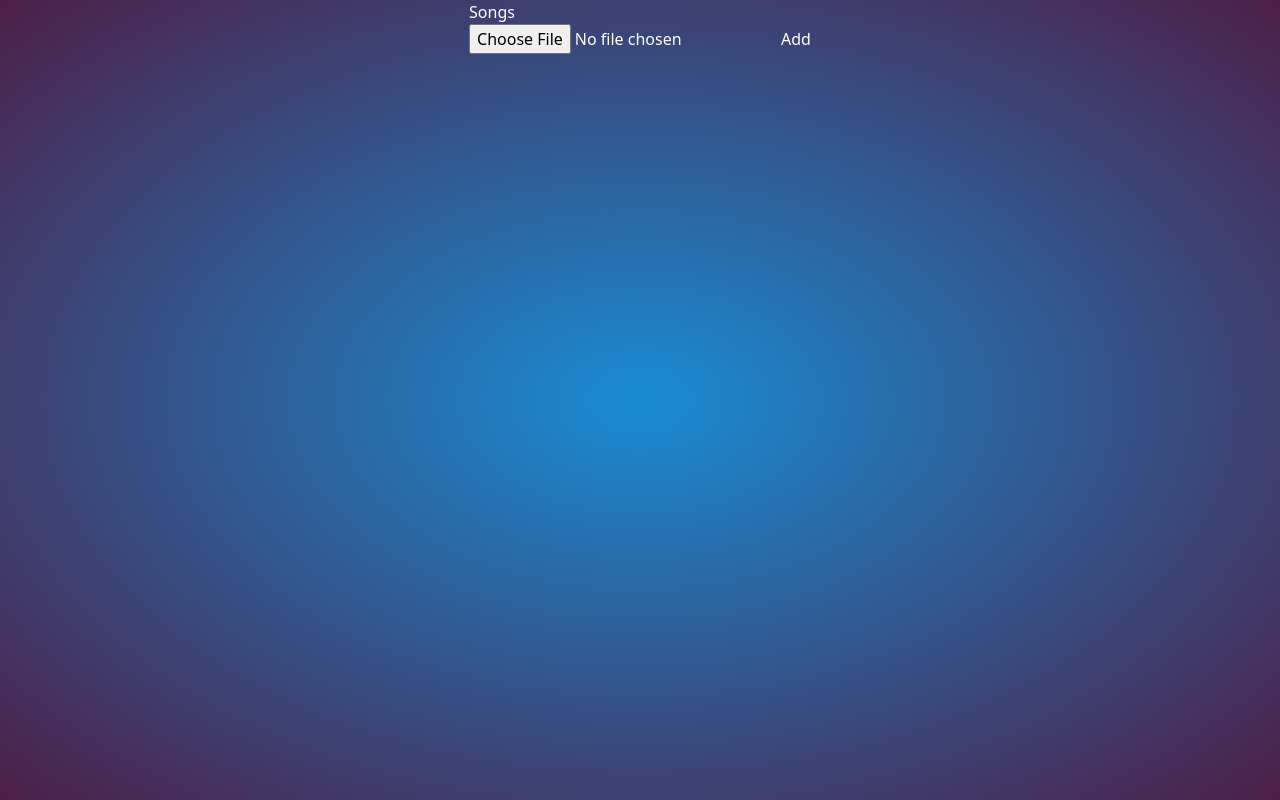
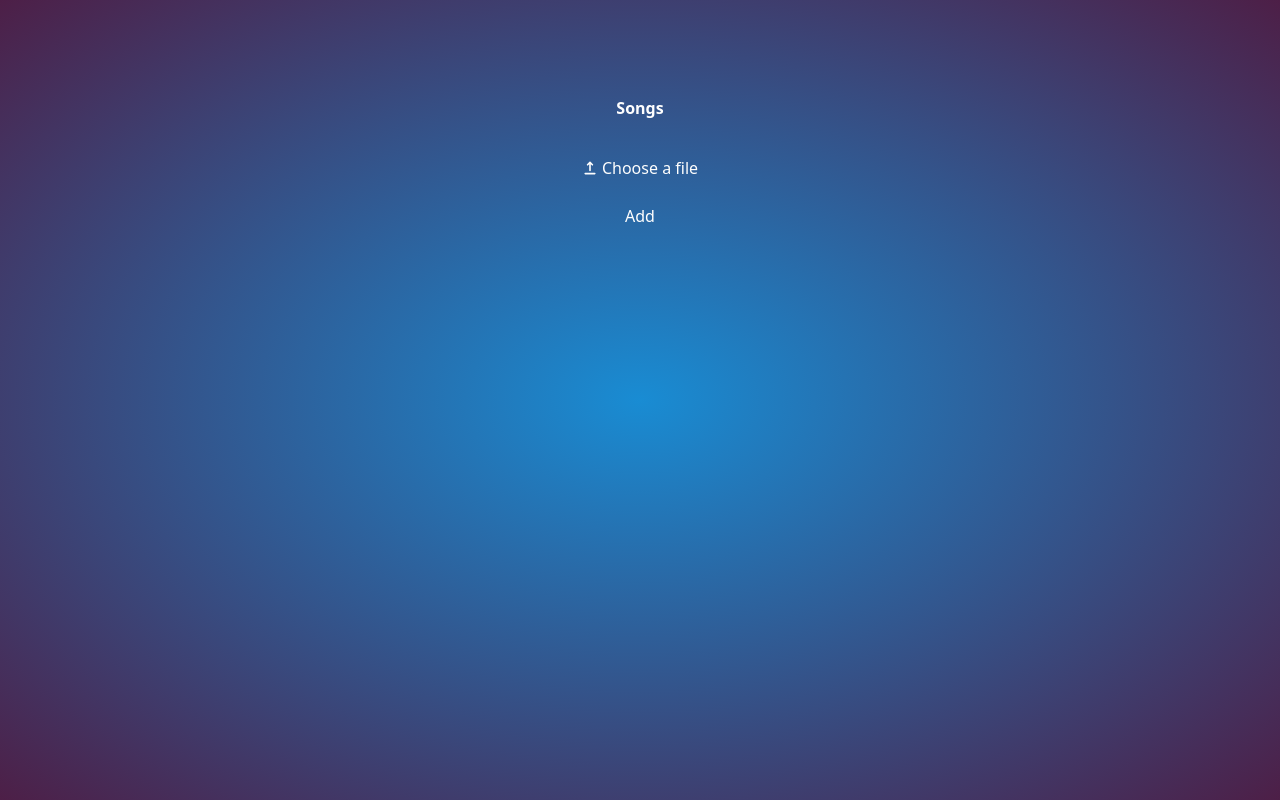
Before and after one commit to Ashkantvn/Music-player, a React (Create React App) app: page / in a window 1280 px wide. Built offline with nearby package versions, Linux system fonts and the light colour scheme.

Commit message:
Use tailwindcss to add flex and grid

```diff
--- a/src/App.js
+++ b/src/App.js
@@ -3,7 +3,7 @@ import Songs from "./pages/Songs";
 
 const App = () => {
   return (
-    <div>
+    <div className=" container">
       <Songs/>
     </div>
   );
--- a/src/pages/Songs.js
+++ b/src/pages/Songs.js
@@ -23,15 +23,15 @@ const Songs = () => {
 
   return (
     <>
-      <header>
-        <h1>Songs</h1>
+      <header className="flex flex-col my-24 items-center">
+        <h1 className="font-bold">Songs</h1>
 
-        <div>
+        <div className="my-9 flex flex-col items-center">
           <FileInput fileStorage={{uploadedfile,setuploadedfile,setarrayFiles}}/>
         </div>
       </header>
 
-      <div>{mappedPlaylist}</div>
+      <div className=" h-56 grid lg:grid-cols-3 md:grid-cols-2  gap-9">{mappedPlaylist}</div>
     </>
   );
 };
--- a/src/parts/fileInput/FileInput.jsx
+++ b/src/parts/fileInput/FileInput.jsx
@@ -1,4 +1,5 @@
 import React from "react";
+import {HiUpload} from "react-icons/hi"
 
 const FileInput = ({ fileStorage }) => {
   const { uploadedfile, setuploadedfile,setarrayFiles } = fileStorage;
@@ -15,8 +16,9 @@ const FileInput = ({ fileStorage }) => {
 
   return (
     <>
-      <input type="file" onChange={inputHandler} />
-      <button onClick={addButtonHandler}>Add</button>
+      <label htmlFor="files" className="flex items-center"><HiUpload/><span className=" ml-1">Choose a file</span></label>
+      <input id="files" className=" hidden" type="file" onChange={inputHandler} />
+      <button className="my-6" onClick={addButtonHandler}>Add</button>
     </>
   );
 };
```
